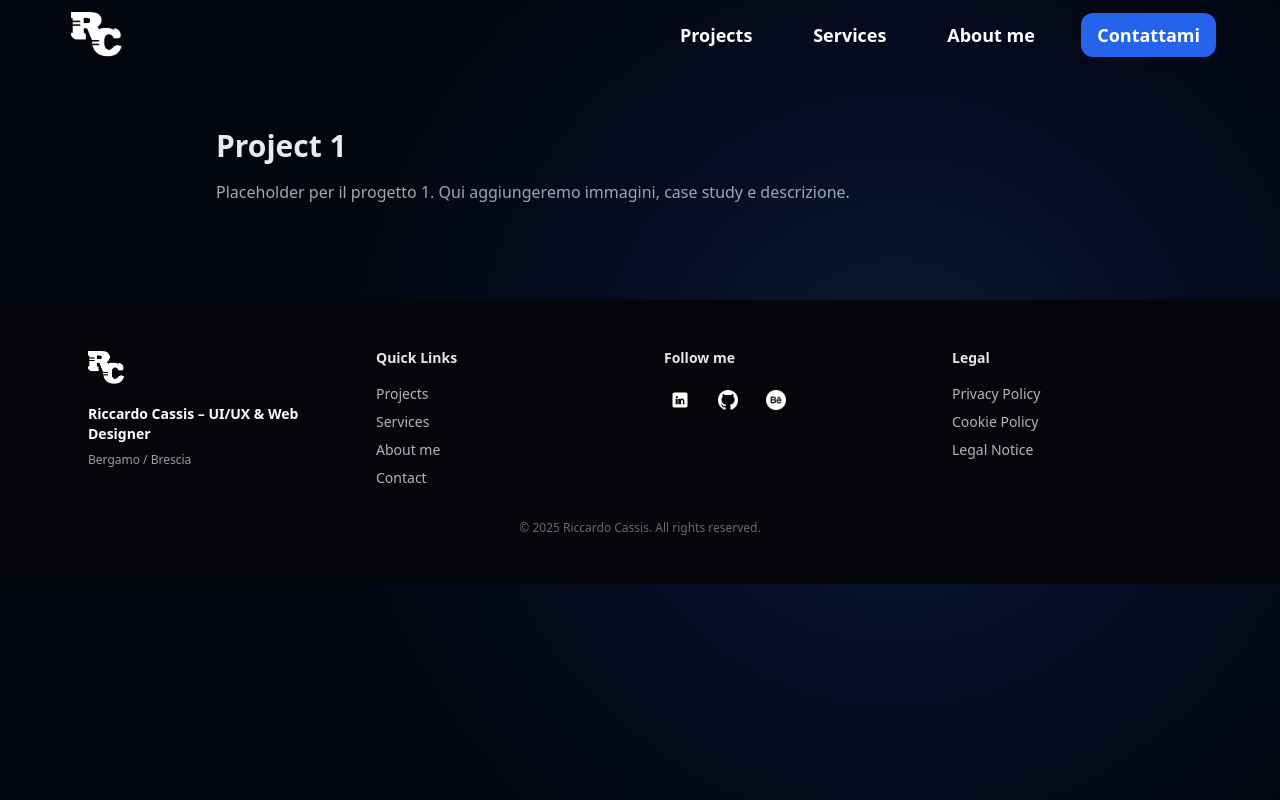
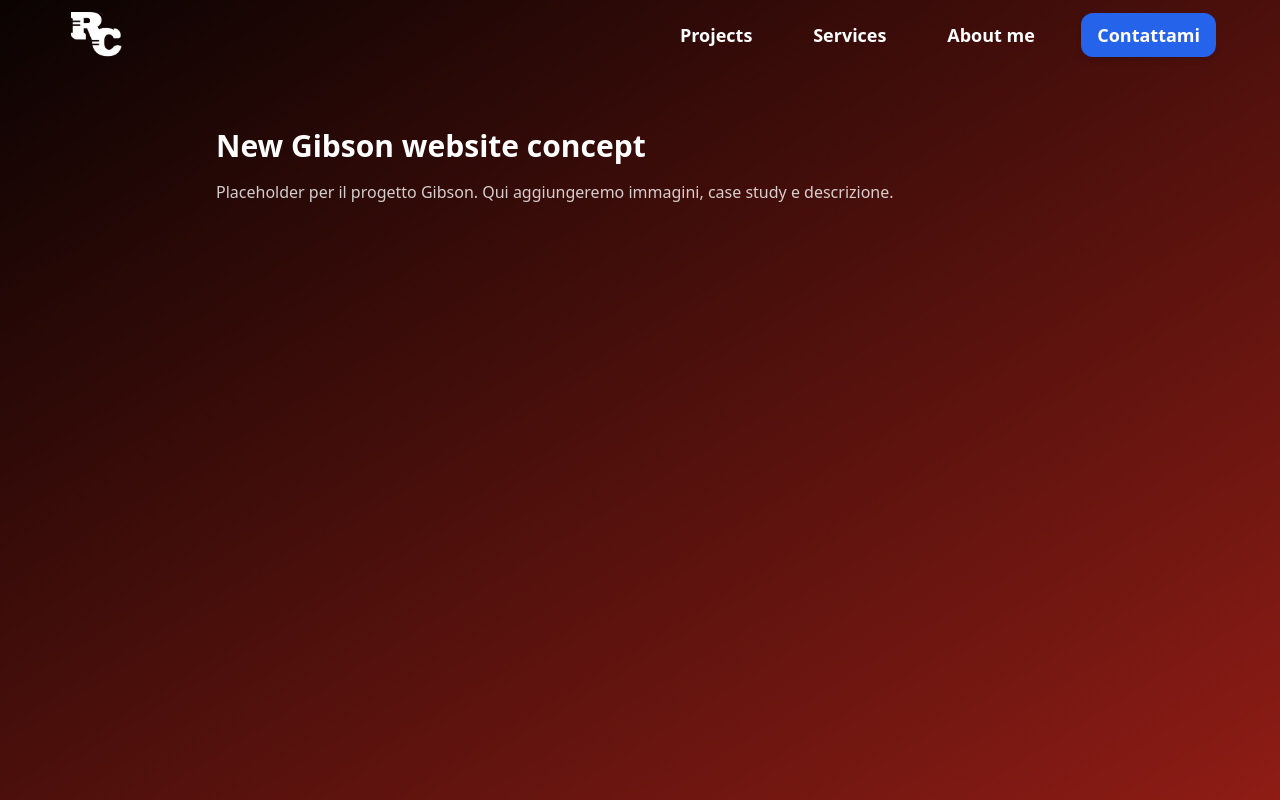
Before and after one commit to Riccardocassis/personal-website-v2, a Vue app: page /projects/project-1 in a window 1280 px wide. Shown: the top 800 px of the page. Built offline with nearby package versions, Linux system fonts and the light colour scheme.

Commit message:
Aggiungi supporto per il gradiente globale e aggiorna il contenuto della pagina del progetto Gibson

```diff
--- a/src/App.vue
+++ b/src/App.vue
@@ -1,13 +1,20 @@
 <script setup>
-import { ref, onMounted, onBeforeUnmount } from 'vue'
+import { ref, onMounted, onBeforeUnmount, computed } from 'vue'
 import Navbar from './components/navbar.vue'
 import Footer from './components/Footer.vue'
 import gsap from 'gsap'
 import ScrollTrigger from 'gsap/ScrollTrigger'
+import { useRoute } from 'vue-router'
 
 // scroll progress (0..1)
 const scrollProgress = ref(0)
 let rafId = null
+
+const route = useRoute()
+const showGlobalGradient = computed(() => {
+  // hide the global radial gradient on the Gibson project page (/projects/project-1)
+  return route.path !== '/projects/project-1'
+})
 
 function updateProgress() {
   const doc = document.documentElement
@@ -62,8 +69,9 @@ onBeforeUnmount(() => {
 
 <template>
   <div class="relative bg-black text-white min-h-screen">
-    <!-- Global radial gradient layer (same as hero) -->
+    <!-- Global radial gradient layer (same as hero) - hidden on Gibson page -->
     <div
+      v-if="showGlobalGradient"
       ref="globalGradient"
       class="absolute inset-0 pointer-events-none z-0"
       :style="{ background: 'radial-gradient(circle at 70% 50%, rgba(59,130,246,0.22), rgba(29,78,216,0.16) 28%, rgba(30,58,138,0.10) 60%)' }"
--- a/src/pages/projects/project-1.vue
+++ b/src/pages/projects/project-1.vue
@@ -1,7 +1,9 @@
 <template>
-  <section class="pt-32 pb-24 max-w-4xl mx-auto px-6">
-    <h1 class="text-3xl font-extrabold">Project 1</h1>
-    <p class="mt-4 text-white/70">Placeholder per il progetto 1. Qui aggiungeremo immagini, case study e descrizione.</p>
+  <section class="min-h-screen bg-gradient-to-br from-[#0A0302] to-[#8E1C15]">
+    <div class="pt-32 pb-24 max-w-4xl mx-auto px-6">
+      <h1 class="text-3xl font-extrabold text-white">New Gibson website concept</h1>
+      <p class="mt-4 text-white/80">Placeholder per il progetto Gibson. Qui aggiungeremo immagini, case study e descrizione.</p>
+    </div>
   </section>
 </template>
 
@@ -9,4 +11,5 @@
 </script>
 
 <style scoped>
+/* No custom background here — Tailwind utilities used in template */
 </style>
```
